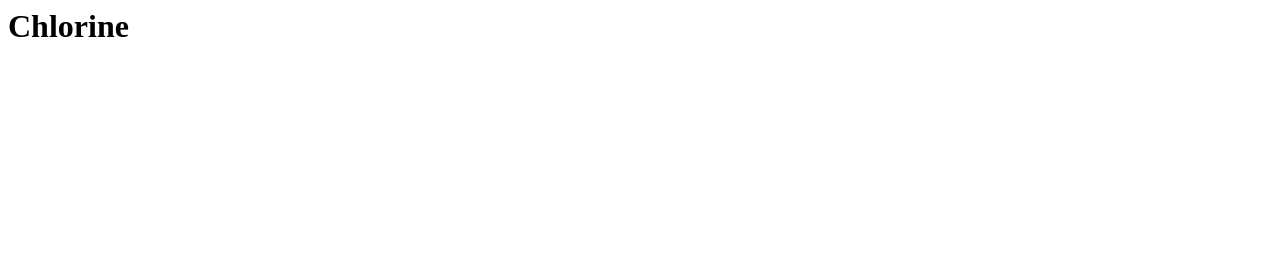
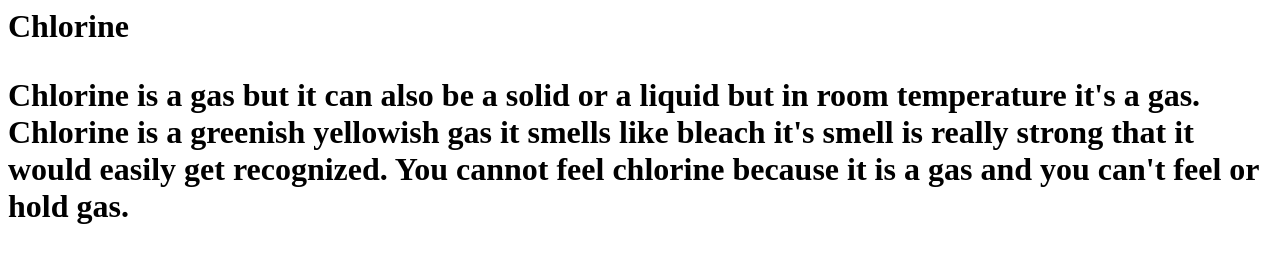
Before and after one commit to ashthee/ashthee, a plain HTML site: page index.html in a window 1280 px wide. Drawn offline with Linux system fonts and the light colour scheme.

Commit message:
Update index.html

```diff
--- a/index.html
+++ b/index.html
@@ -1,4 +1,4 @@
 <html>
   <h1> Chlorine <h1>
     <body>
-      <p>
+      <p> Chlorine is a gas but it can also be a solid or a liquid but in room temperature it's a gas. Chlorine is a greenish yellowish gas it smells like bleach it's smell is really strong that it would easily get recognized. You cannot feel chlorine because it is a gas and you can't feel or hold gas.
```
